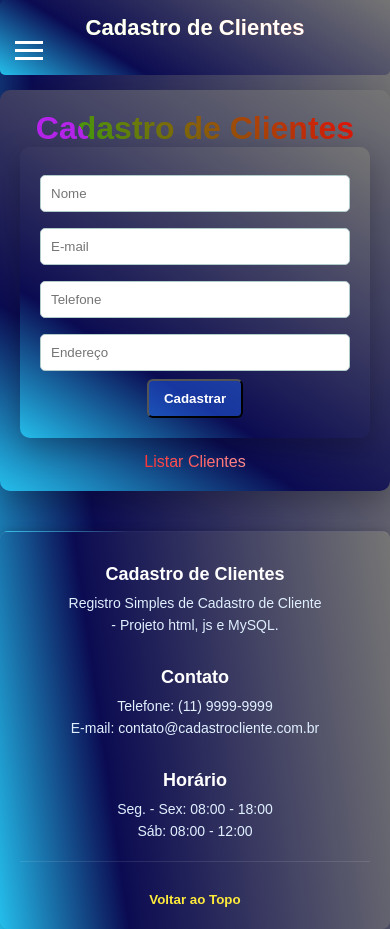
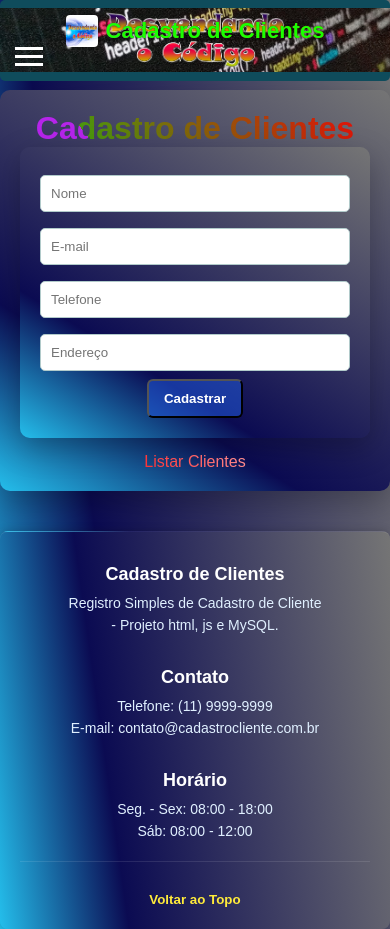
Before and after one commit to edupadilha/Cadastro_Cliente, a plain HTML site: page frondend/index.html in a window 390 px wide. Drawn offline with Linux system fonts and the light colour scheme.

Commit message:
Add files via upload

```diff
--- a/frondend/index.html
+++ b/frondend/index.html
@@ -12,7 +12,10 @@
     <body>
         <!-- Navbar -->
         <nav class="nav">
-            <h1 class="logo">Cadastro de Clientes</h1>
+            <div class="logo-container">
+                <img src="logo.jpg" alt="Logo" class="logo-img">
+                <h1 class="logo-text">Cadastro de Clientes</h1>
+            </div>
             <div class="hamburger" onclick="toggleMenu()">
                 <span></span>
                 <span></span>
--- a/frondend/navbar.css
+++ b/frondend/navbar.css
@@ -4,10 +4,8 @@ nav.nav {
     justify-content: space-between;
     align-items: center;
     padding: 15px 20px;
-    background: linear-gradient(32deg,
-        rgba(36, 190, 235, 1) 0%,
-        rgba(11, 11, 82, 1) 29%,
-        rgba(117, 117, 117, 1) 100%);
+    background: #0f4c5c url('menu_top.jpg') no-repeat center center;
+    background-size: cover; /* ajusta a imagem para cobrir todo o navbar */
     color: #fff;
     border-radius: 5px;
     position: fixed;
@@ -19,11 +17,30 @@ nav.nav {
     width: 100%;
 }
 
-.logo {
-    font-size: 22px;
+/* Container da logo */
+.logo-container {
+    display: flex;
+    align-items: center;
+    gap: 10px;
+}
+
+/* Estilo da imagem da logo */
+.logo-img {
+    height: 40px;
+    width: auto;
+    border-radius: 4px;
+    object-fit: contain;
+    filter: drop-shadow(0 0 2px rgba(0,0,0,0.3)); /* opcional: sombra suave */
+}
+
+/* Estilo do texto */
+.logo-text {
+    font-size: 20px;
     font-weight: bold;
     color: #fff;
-    text-decoration: none;
+    margin: 0;
+    white-space: nowrap;
+    text-shadow: 0 0 3px rgba(0,0,0,0.5); /* opcional: contraste com fundo */
 }
 
 .menu {
@@ -44,7 +61,7 @@ nav.nav {
 }
 
 .menu li a:hover {
-    background: rgba(255,255,255,0.1);
+    background: rgba(12, 12, 49, 0.512);
 }
 
 .hamburger {
@@ -68,6 +85,21 @@ nav.nav {
         flex-direction: column;
         align-items: stretch;
         padding: 15px;
+        background-size: 100% auto; /* ajusta imagem para largura total */
+    }
+
+    .logo-container {
+        justify-content: center;
+        gap: 8px;
+    }
+
+    .logo-img {
+        height: 32px;
+    }
+
+    .logo-text {
+        font-size: 22px;
+        color: rgb(27, 255, 1);
     }
 
     .menu {
@@ -77,9 +109,9 @@ nav.nav {
         right: 20px;
         top: 60px;
         background: linear-gradient(32deg,
-        rgba(36, 190, 235, 1) 0%,
-        rgba(11, 11, 82, 1) 29%,
-        rgba(117, 117, 117, 1) 100%);
+            rgba(36, 190, 235, 1) 0%,
+            rgba(11, 11, 82, 1) 29%,
+            rgba(117, 117, 117, 1) 100%);
         padding: 15px;
         border-radius: 8px;
         gap: 15px;
@@ -104,5 +136,5 @@ nav.nav {
 
 /* --- AJUSTE PARA O CONTEÚDO NÃO FICAR POR BAIXO DO NAVBAR --- */
 .page-wrapper {
-    margin-top: 90px; /* aumentado de 70px para 90px */
+    margin-top: 90px;
 }
```
Also changed, not shown: frondend/clientes.html (+4 -1 lines), frondend/logo.jpg (added), frondend/menu_top.jpg (added).
